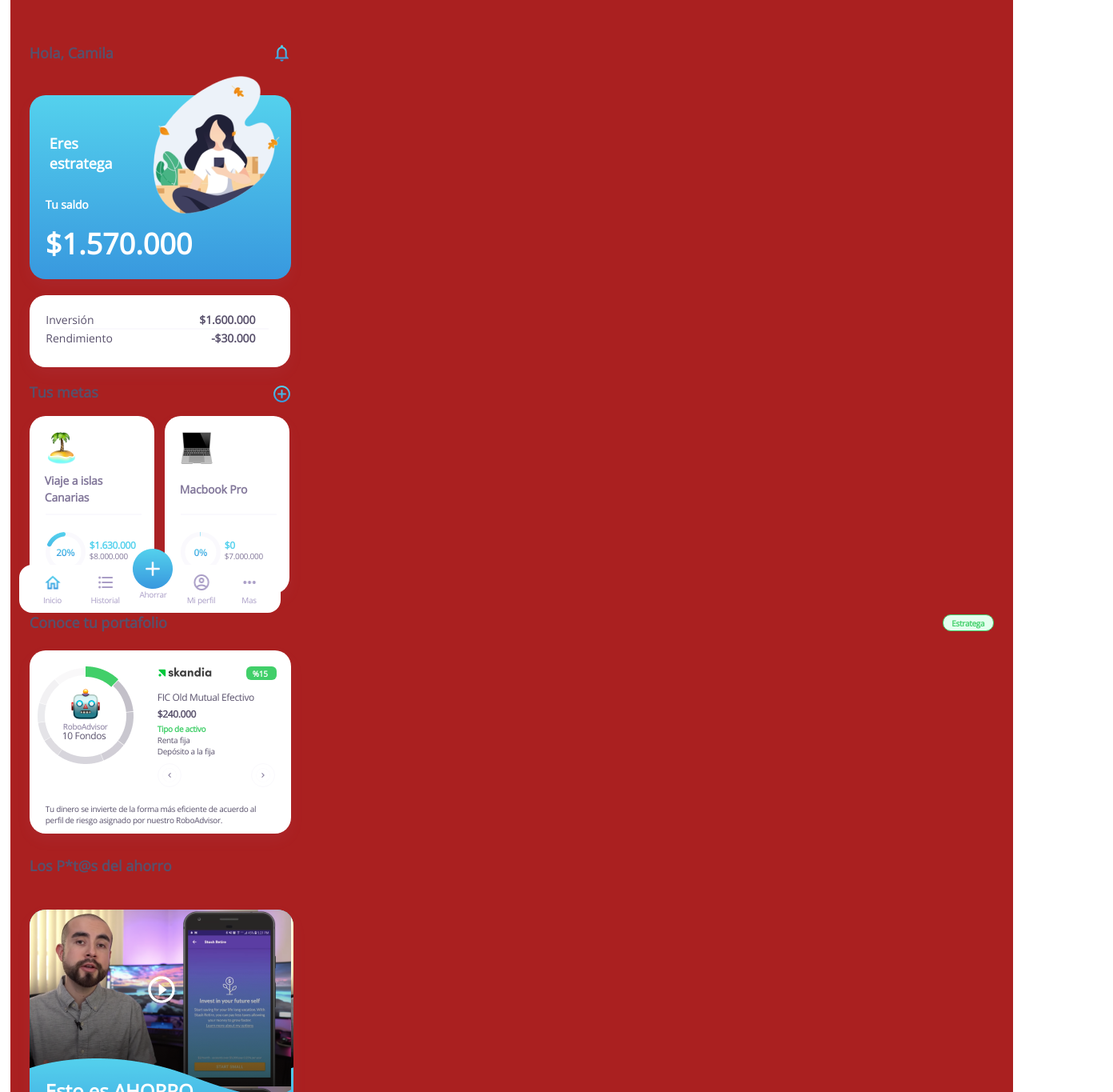
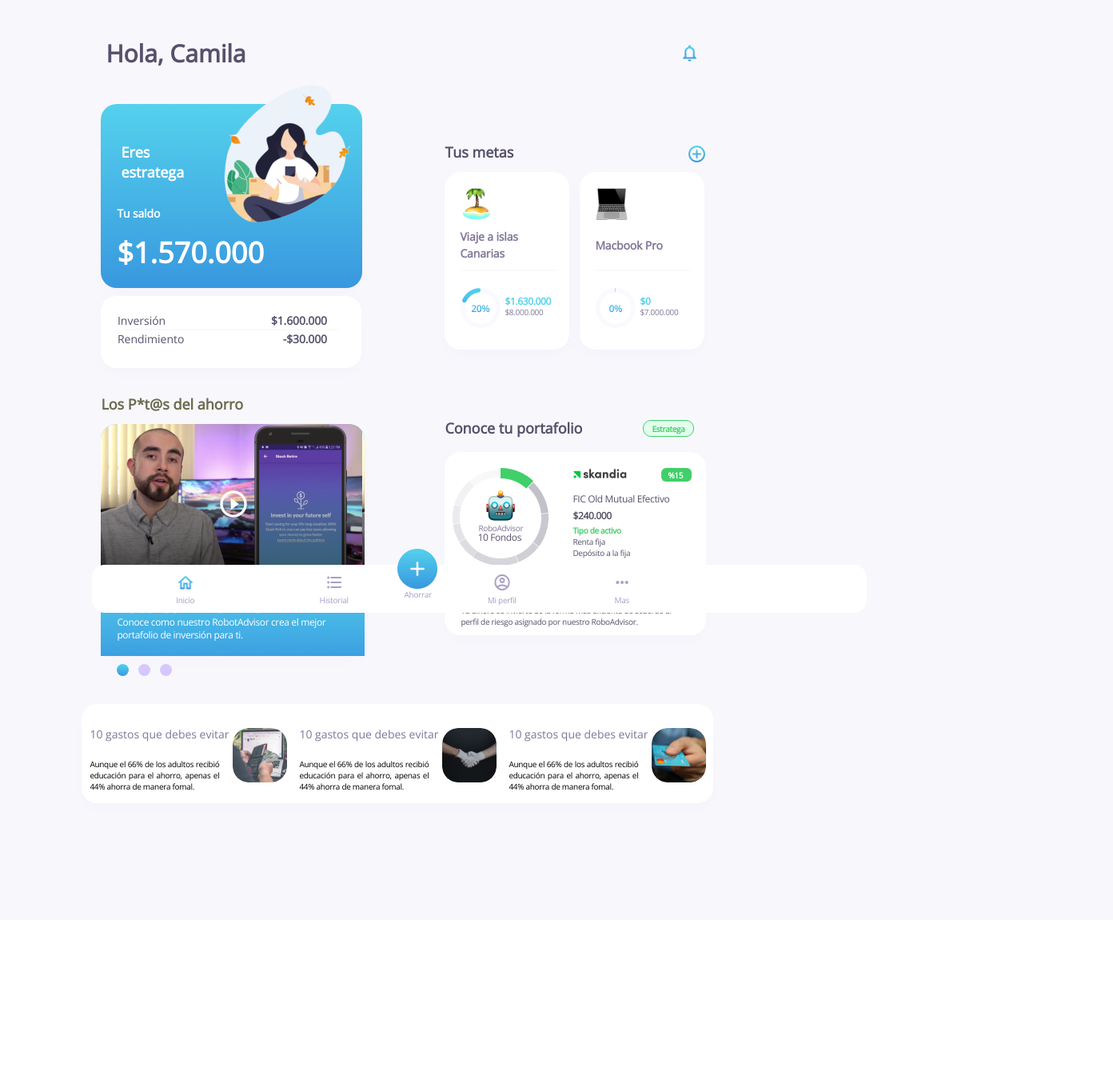
Before and after one commit to StevenEsmar/investment-app-front, a React (Create React App) app: page / in a window 1280 px wide. Shown: the top 1365 px of the page at 80% size, 1392 px wide, since content can reach past the window. After the commit the page ends 1150 px from the top, so only its background shows below. Built offline with nearby package versions, Linux system fonts and the light colour scheme.

Commit message:
web app ready :rocket:

```diff
--- a/src/App.css
+++ b/src/App.css
@@ -1,23 +1,59 @@
+
 
 @media screen and (min-width:720px) and (max-width:1900px) {
   /* for screens that are at least 320 pixels wide but less than or equal to 640 pixels wide */
 
 
   .bodypage{
-    position: relative;
-    width: 98%;
-    height: 1956px;
-    margin: auto;
+    position: absolute;
+    width: 100%;
+    height: 1150px;
 
-    background: #aa2020;}
+    padding-left: 8%;
+    padding-right: 10px;
+
+    background: #F8F8FC;}
+
+    .investedCard{
+
+      width: 400px;
+      height: 370px;
+      top: 100px;
+      position: relative;
+    }
+    .goalsDiv{
+
+      width: 360px;
+      height: 305px;
+      top: -210px;
+      left: 430px;
+      position: relative;
+    }
+    .portfolioDiv{
+
+      width: 360px;
+      height: 305px;
+      top: -170px;
+      left: 430px;
+      position: relative;
+    }
+    .mediaDiv{
+
+      width: 400px;
+      height: 390px;
+      top: 475px;
+      position: relative;
+      margin-right: 0px;
+      position: absolute;
+    }
+
   .title{display: flex;
-    flex-direction: row;
+
     padding: 0px;
-
+    text-align: left;
     position: absolute;
-    width: 268px;
+    width: 700px;
     height: 25px;
-    left: 24px;
     top: 54px;}
 
   .textheader{
@@ -29,19 +65,20 @@
     font-family: Open Sans;
     font-style: normal;
     font-weight: 600;
-    font-size: 18px;
+    font-size: 30px;
     line-height: 25px;
     color: #58506B;
     flex: none;
     order: 1;
-    align-self: center;
-    margin: 10px 0px;
+
+    margin-top: 0px;
+    margin-left: 30px;
   }
   .icon{
     position: absolute;
     width: 25px;
     height: 25px;
-    left: 327px;
+    left: 850px;
     top: 54px;
   }
 }
--- a/src/App.js
+++ b/src/App.js
@@ -20,11 +20,18 @@ const dataPersonal = data.map((data) => {
       <p className="textheader">Hola, {data.name}</p>
       </div>
       <a href="#notitications"><div className="icon"><img src={iconNotify}/></div></a>
-
+      <div className="investedCard">
       <InvestCard/>
+      </div>
+      <div className="goalsDiv">
       <Goals/>
+      </div>
+      <div className="portfolioDiv">
       <Portfolio/>
+      </div>
+      <div className="mediaDiv">
       <Media/>
+      </div>
       <Blog/>
       <Menu/>
 
--- a/src/components/Blog/stylesBlog.css
+++ b/src/components/Blog/stylesBlog.css
@@ -2,14 +2,14 @@
 
       .blogFrame{
         display: flex;
-        flex-direction: column;
-        padding: 20px;
+        flex-direction: row;
+        padding: 10px;
+        margin: auto;
+        position: absolute;
+        width: 770px;
+        height: 104px;
 
-        position: absolute;
-        width: 287px;
-        height: 304px;
-        left: 24px;
-        top: 1497px;
+        top: 880px;
 
         /* White */
 
@@ -22,12 +22,10 @@
       .text1{
         display: flex;
         flex-direction: row;
-        padding-left: 35px;
-        padding-bottom: 35px;
+
         position: static;
-        width: 287px;
-        height: 68px;
-        left: 20px;
+        width: 227px;
+        height: 102px;
         top: 20px;
 
         /* White */
@@ -38,9 +36,10 @@
 
         flex: none;
         order: 0;
-        align-self: center;
-        margin: 0px 15px;
+
+        margin-right: 35px;
       }
+
       .img1{
         position: static;
         width: 68px;
@@ -53,7 +52,7 @@
 
         flex: none;
         align-self: auto;
-        margin: 17px 30px;
+        margin: 20px -18px;
       }
 
       .img2{
@@ -68,7 +67,7 @@
 
         flex: none;
         align-self: auto;
-        margin: 17px 30px;
+        margin: 20px -18px;
       }
 
       .img3{
@@ -83,26 +82,20 @@
 
         flex: none;
         align-self: auto;
-        margin: 17px 30px;
+        margin: 20px -18px;
       }
       .textBlog{
         display: absolute;
         flex-direction: column;
-
-
         position: static;
-        width: 202px;
+        width: 192px;
         height: 68px;
-
-
-
 
         /* Inside Auto Layout */
 
-
         order: 0;
         align-self: auto;
-        margin: 17px -15px;
+        margin: 17px 5px 0px 0px;
       }
       .textTittle{
         position: static;
@@ -135,11 +128,11 @@
       }
       .textDescription1{
         position: static;
-        width: 202px;
-        height: 42px;
+        width: 162px;
+        height: 62px;
         left: 0px;
         top: 26px;
-
+        text-align: justify;
         /* Menu 1 */
 
         font-family: Open Sans;
@@ -154,7 +147,7 @@
         /* 75% */
       }
 
-  @media only screen and (max-width: 600px) {
+  @media only screen and (max-width: 720px) {
 
       .blogFrame{
         display: flex;
--- a/src/components/Goals/stylesGoals.css
+++ b/src/components/Goals/stylesGoals.css
@@ -5,7 +5,7 @@
     width: 271px;
     height: 25px;
     left: 24px;
-    top: 460px;
+    top:0px;
 
     /* Subtitle 2 */
 
@@ -28,7 +28,7 @@
     width: 25px;
     height: 25px;
     left: 327px;
-    top: 480px;
+    top: 20px;
   }
 
   .goals1{
@@ -40,7 +40,7 @@
     width: 136px;
     height: 202px;
     left: 24px;
-    top: 520px;
+    top: 55px;
 
     /* White */
 
@@ -60,7 +60,7 @@
     width: 136px;
     height: 202px;
     left: 193px;
-    top: 520px;
+    top: 55px;
 
     /* White */
 
@@ -246,7 +246,7 @@
 
 
 
- @media only screen and (max-width: 600px) {
+ @media only screen and (max-width: 720px) {
 
 
     .tittle2{
--- a/src/components/InvestCard/stylesInvest.css
+++ b/src/components/InvestCard/stylesInvest.css
@@ -5,7 +5,7 @@
     width: 327px;
     height: 260px;
     left: 24px;
-    top: 89px;
+
 
 
   }
@@ -107,7 +107,7 @@
     width: 286px;
     height: 50px;
     left: 24px;
-    top: 369px;
+    top: 270px;
 
     /* White */
 
@@ -424,7 +424,7 @@
     color: #58506B;
   }
 
- @media only screen and (max-width: 600px) {
+ @media only screen and (max-width: 720px) {
 
     .invest_card{
 
--- a/src/components/Media/stylesMedia.css
+++ b/src/components/Media/stylesMedia.css
@@ -4,7 +4,7 @@
     width: 271px;
     height: 25px;
     left: 24px;
-    top: 1052px;
+    top: 0px;
 
     /* Subtitle 2 */
 
@@ -20,7 +20,7 @@
 
     /* 75% */
 
-    color: #58506B;
+    color: #6b6b50;
   }
 
   .media{
@@ -28,7 +28,7 @@
     width: 330px;
     height: 290px;
     left: 24px;
-    top: 1137px;
+    top: 55px;
 
     /* White */
 
@@ -140,7 +140,7 @@
     width: 50px;
     height: 20px;
     left: 38px;
-    top: 1437px;
+    top: 347px;
 
   }
   .circles{
@@ -213,7 +213,7 @@
 
       .media{
         position: absolute;
-        width: 330px;
+        width: 327px;
         height: 290px;
         left: 24px;
         top: 1137px;
@@ -229,7 +229,7 @@
 
       .thumbImg{
         position: absolute;
-        width: 330px;
+        width: 327px;
         height: 241px;
         left:0px;
         top: 0px;
@@ -241,7 +241,7 @@
       .vectorMedia{
 
         height: 80px;
-        width: 270px;
+        width: 267px;
         background-image: url("../../assets/Vector.png");
         position: absolute;
         bottom: 0;
@@ -281,7 +281,7 @@
         width: 287px;
         height: 32px;
         left: 20px;
-        bottom: -8px;
+        bottom: -7px;
 
         /* Caption 1 */
 
--- a/src/components/Menu/styles.css
+++ b/src/components/Menu/styles.css
@@ -2,9 +2,9 @@
 
   overflow: hidden;
   position: fixed;
-  width: 327px;
+  width: 97%;
   height: 105px;
-  left: 24px;
+  left: 9%;
   bottom: 34px;
 
 
@@ -12,7 +12,7 @@
 
 .containerMenu{
   position: absolute;
-  width: 327px;
+  width: 78%;
   height: 60px;
   left: 0px;
   top: 45px;
@@ -40,9 +40,9 @@
 
 
   position: static;
-  width: 37px;
+  width: 127px;
   height: 41px;
-  left: 0px;
+
   top: 0px;
 
   /* Inside Auto Layout */
@@ -50,7 +50,7 @@
   flex: none;
   order: 0;
   align-self: center;
-  margin: 27px 6px;
+  margin: 27px 36px;
 }
 .home:hover{
 
@@ -151,7 +151,7 @@
 
 
   position: static;
-  width: 37px;
+  width: 127px;
   height: 41px;
   left: 64px;
   top: 0px;
@@ -177,7 +177,7 @@
 
 
   position: static;
-  width: 37px;
+  width: 127px;
   height: 41px;
   left: 192px;
   top: 0px;
@@ -203,7 +203,7 @@
   padding: 0px;
 
   position: static;
-  width: 37px;
+  width: 127px;
   height: 41px;
   left: 256px;
   top: 0px;
@@ -227,12 +227,12 @@
   position: absolute;
   width: 50px;
   height: 50px;
-  left: 125px;
+  left: 365px;
   top: -30px;
   background-image: url("../../assets/invest.png");
 }
 
-  @media only screen and (max-width: 600px) {
+  @media only screen and (max-width: 720px) {
 
       .menuFrame{
 
--- a/src/components/Portfolio/stylesPortfolio.css
+++ b/src/components/Portfolio/stylesPortfolio.css
@@ -4,7 +4,7 @@
       width: 271px;
       height: 25px;
       left: 24px;
-      top: 748px;
+      top: 0px;
 
       /* Subtitle 2 */
 
@@ -32,7 +32,7 @@
       width: 64px;
       height: 21px;
       right: 24px;
-      top: 768px;
+      top: 20px;
 
       /* Success Soft */
 
@@ -82,7 +82,7 @@
       width: 327px;
       height: 229px;
       left: 24px;
-      top: 813px;
+      top: 60px;
 
       /* White */
 
@@ -392,7 +392,7 @@
     }
 
 
- @media only screen and (max-width: 600px) {
+ @media only screen and (max-width: 720px) {
 
 
     .tittleBrief{
```
